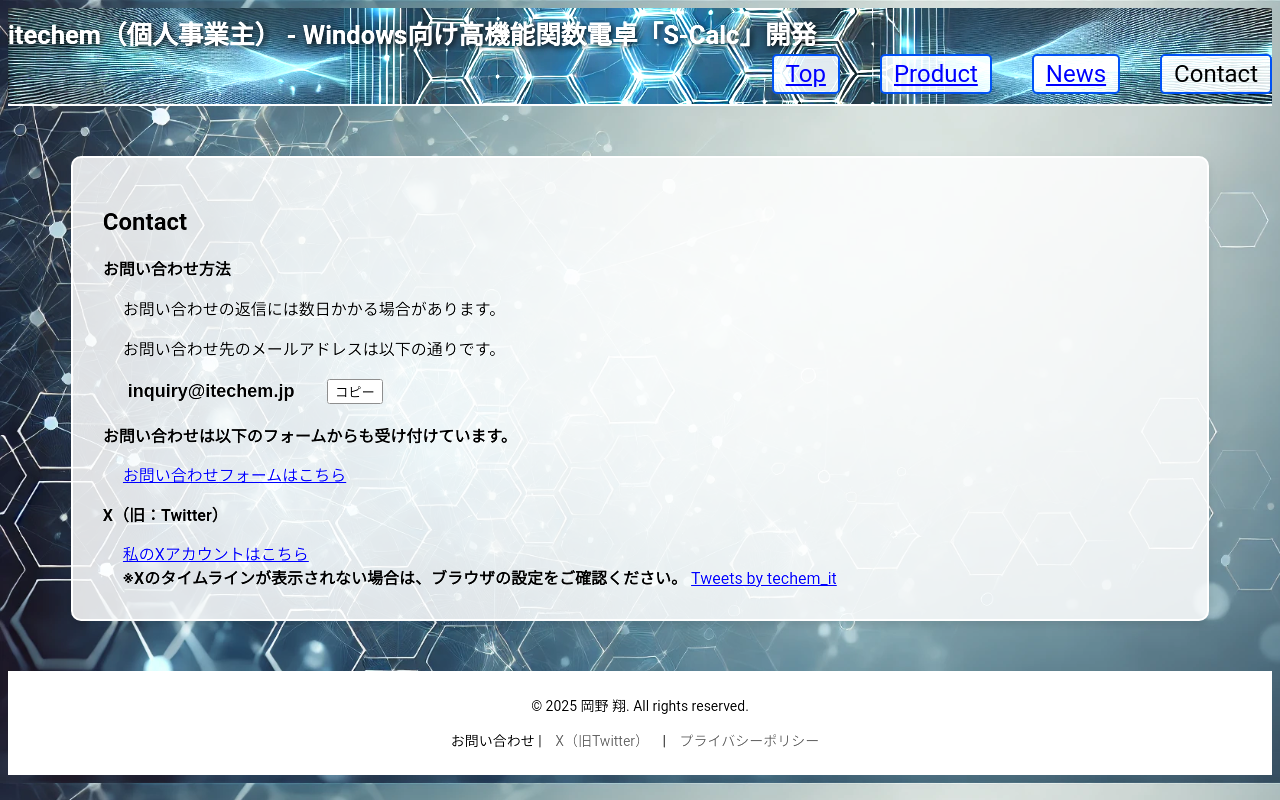
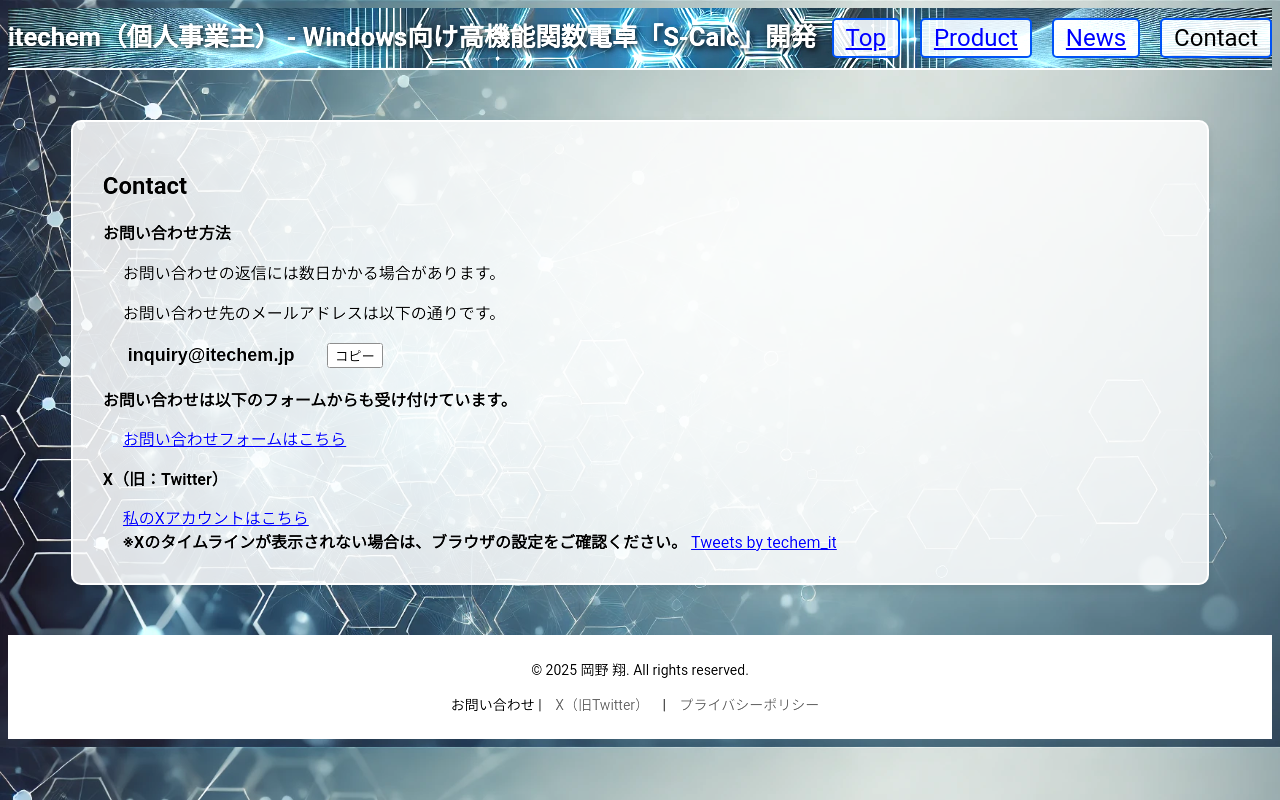
Before and after one commit to chemitech/itechem_HP, a plain HTML site: page contact/index.html in a window 1280 px wide. Drawn offline with Linux system fonts and the light colour scheme.

Commit message:
headerの折り返しを修正

```diff
--- a/contact/index.html
+++ b/contact/index.html
@@ -63,13 +63,13 @@
                 max-width: 90%; /* 画面の幅を超えないように制限 */
             }
 
-            /* Menuを右寄せ */
+            /* メニュー */
             .menu {
                 display: flex;
-                gap: 40px;
-                margin-left: auto;
-                max-width: 60%;
-                flex-wrap: wrap;
+                gap: 20px; /* 適度な間隔 */
+                flex-wrap: wrap; /* 画面が狭くなったときに自動で折り返し */
+                justify-content: center; /* 中央寄せ */
+                max-width: 100%; /* 幅を最大限使えるように */
             }
 
             .menu a {
```
Also changed, not shown: index.html (+5 -5 lines), news/index.html (+5 -5 lines), privacy/index.html (+5 -5 lines), product/index.html (+5 -5 lines).
